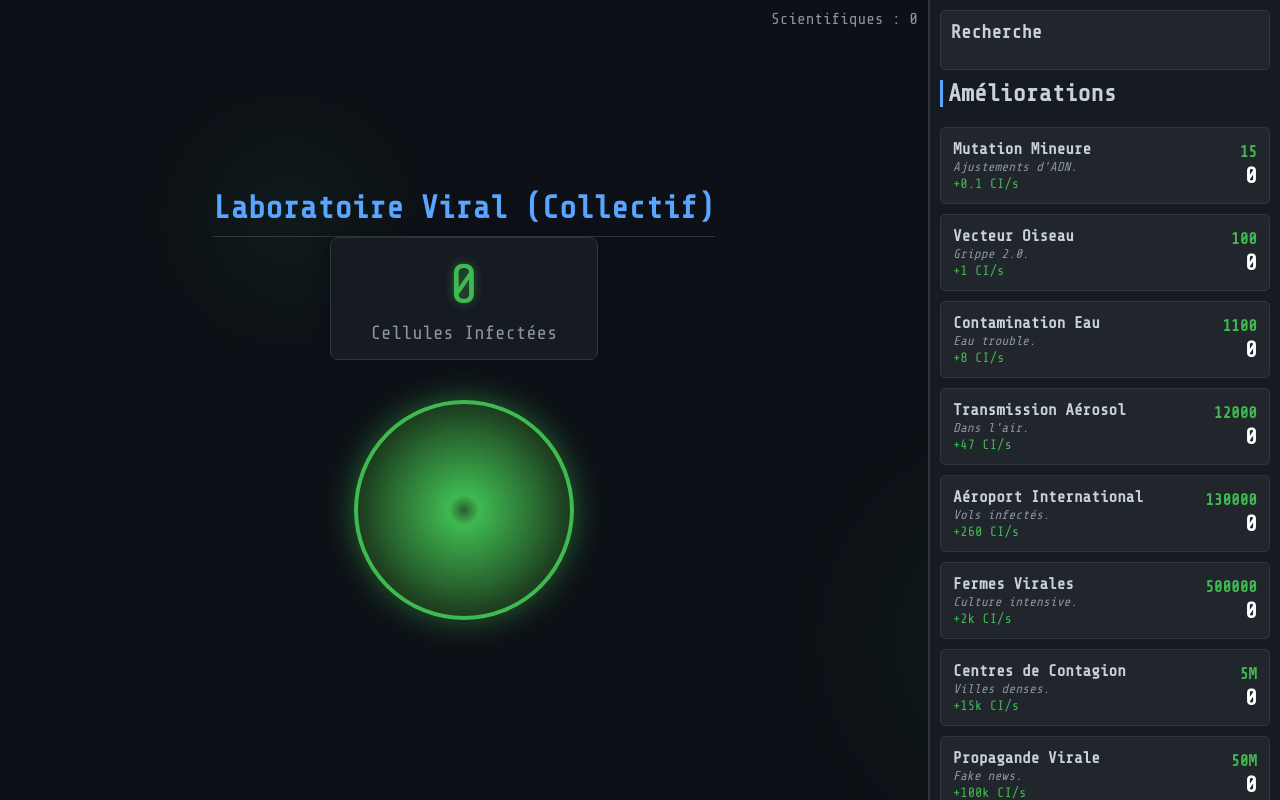
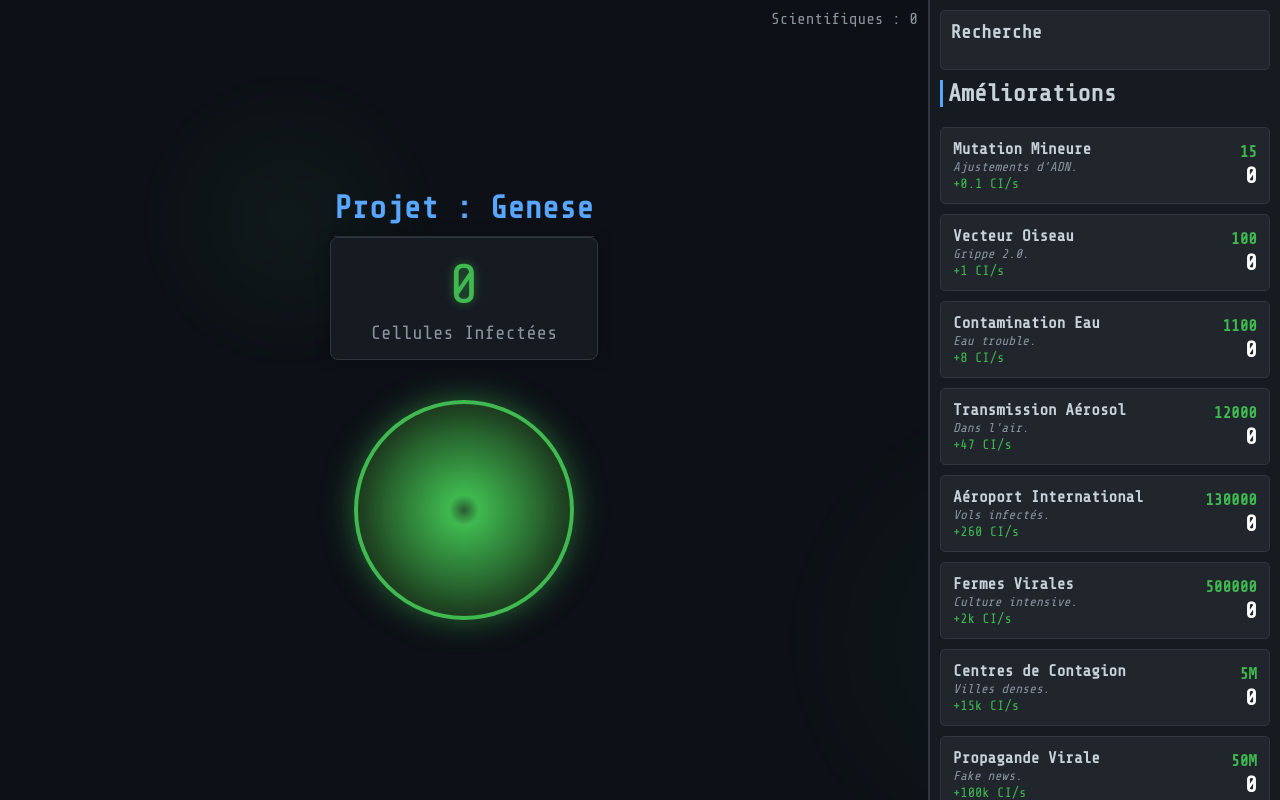
Before and after one commit to Swapeur/Projet-Genese-Coop, a website: page index.html in a window 1280 px wide. Drawn offline with nearby package versions, Linux system fonts and the light colour scheme; no server answers.

Commit message:
Update index.html
Maj du titre

```diff
--- a/index.html
+++ b/index.html
@@ -196,7 +196,7 @@
 
   <div class="container">
     <div id="game-area">
-      <h1>Laboratoire Viral (Collectif)</h1>
+      <h1>Projet : Genese</h1>
       <div id="player-count">Scientifiques : 0</div>
 
       <div class="score-panel">
```
